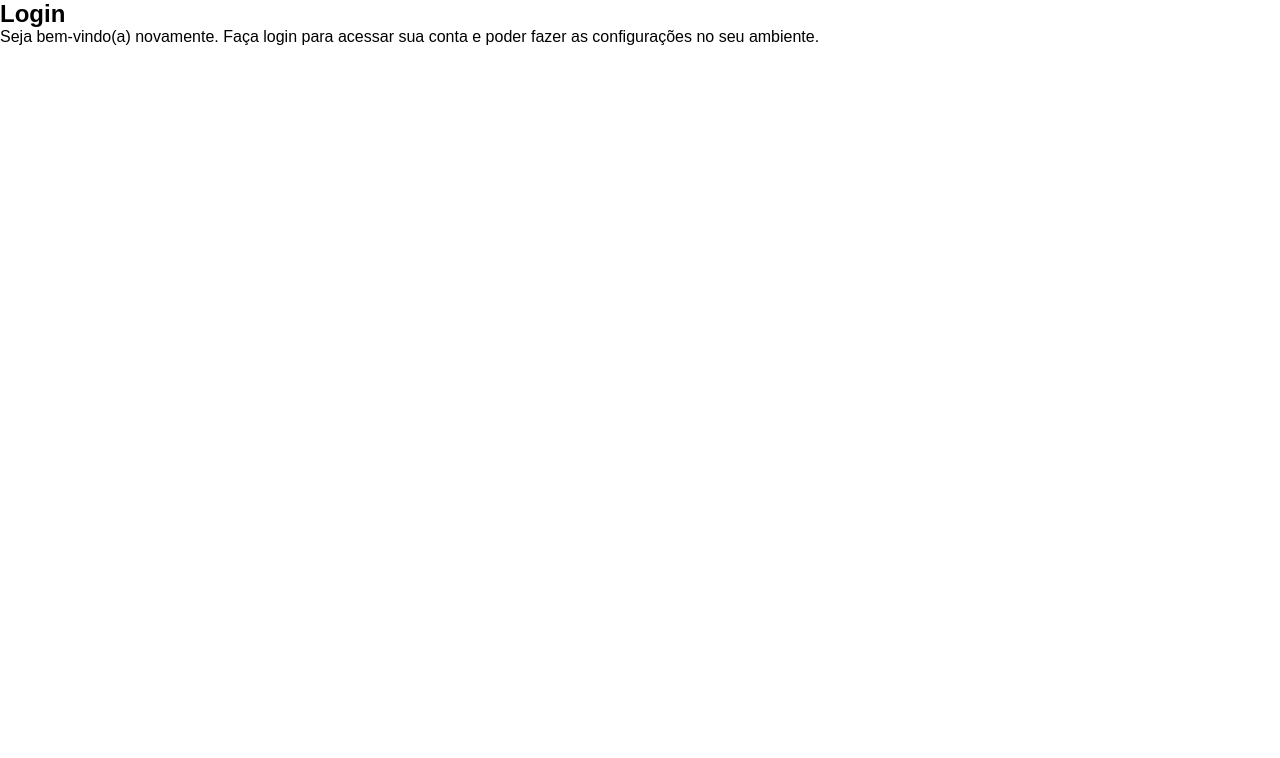
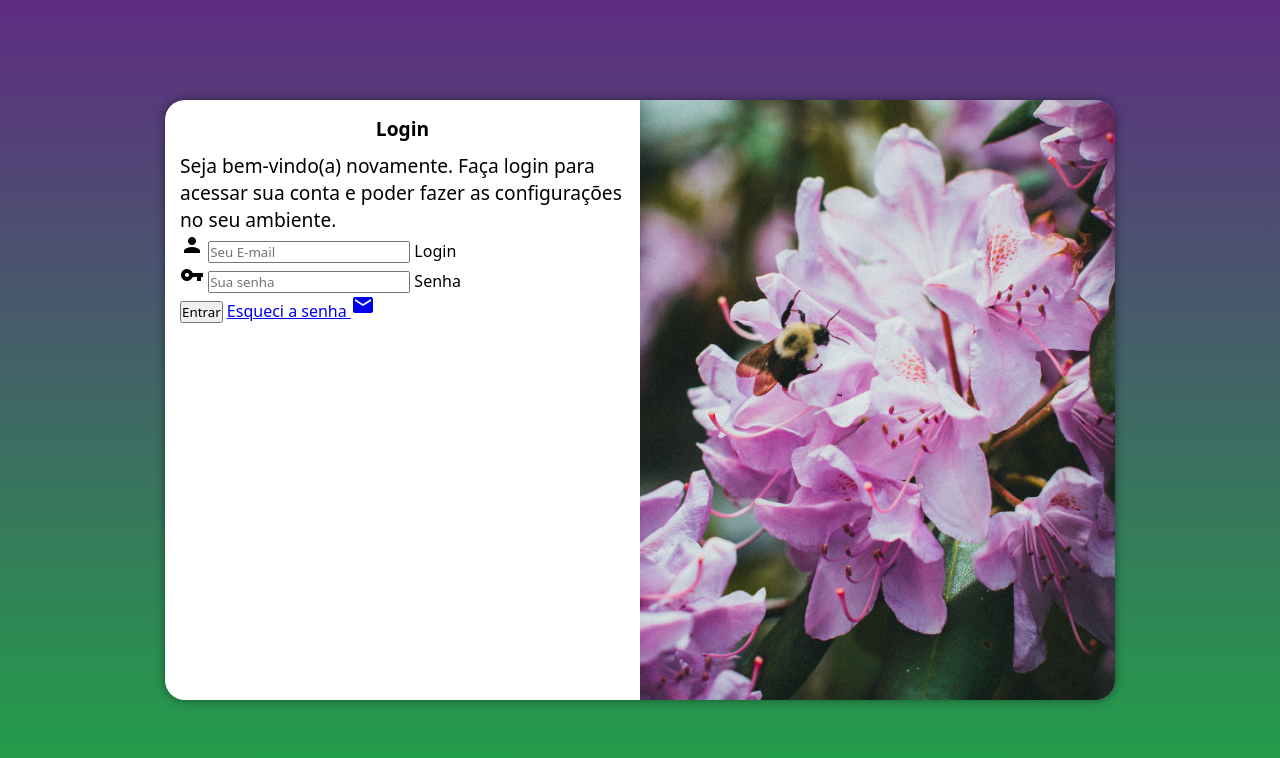
Before and after one commit to RyanVitorr/projeto-login, a plain HTML site: page index.html in a window 1280 px wide. Drawn offline with Linux system fonts and the light colour scheme.

Commit message:
atualizei o novo projeto

```diff
--- /dev/null
+++ b/estilos/mediaquery.css
@@ -0,0 +1,58 @@
+@charset "UTF-8";
+
+@media screen and (min-width: 768px) and (max-width: 992px){
+
+   body {
+    background-image: linear-gradient(to top, #20a347, #5f2c82);
+   }
+
+
+    section#login {
+        width: 90vw;
+    }
+
+    section#login > div#imagem {
+        float: left;
+        width: 40%;
+        height: 100%;
+    }
+
+    section#login > div#formulario {
+     float: right;
+     width: 60%;
+     height: 100%;
+    }
+
+}
+
+@media screen and (min-width: 992px) {
+
+    body {
+        background-image: linear-gradient(to top, #20a347, #5f2c82);
+    }
+
+
+    section#login {
+        width: 950px;
+    }
+
+    section#login > div#imagem {
+        float: right;
+        width: 50%;
+        height: 100%;
+    }
+
+    section#login > div#formulario {
+     float: left;
+     width: 50%;
+     height: 100%;
+    }
+
+    div#formulario > H1 {
+        font-size: 1.2em;
+    }
+
+    div#formulario > p {
+        font-size: 1.2em;
+    }
+}
--- a/estilos/style.css
+++ b/estilos/style.css
@@ -1,7 +1,68 @@
 @charset "UTF-8";
 
+/* Mobile First*/
+
+/* Paletas de cores
+   verde: #20a347
+    lilas: #5f2c82
+    amarelo
+
+*/
+
 * {
-    font-family: Arial, Helvetica, sans-serif;
+    font-family: system-ui, -apple-system, BlinkMacSystemFont, 'Segoe UI', Roboto, Oxygen, Ubuntu, Cantarell, 'Open Sans', 'Helvetica Neue', sans-serif;
+
     padding: 0;
     margin: 0;
+
+    box-sizing: border-box;
 }
+
+body, html {
+    background-color: #5f2c82;
+    height: 100vh;
+    width: 100vw;
+}
+
+main {
+    position: relative;
+    height: 100vh;
+    width: 100vw;
+}
+
+section#login {
+    background-color: white;
+
+    position: absolute;
+    top: 50%;
+    left: 50%;
+    transform: translate(-50%, -50%);
+    overflow: hidden;
+
+    width: 350px;
+    height: 600px;
+    border-radius: 20px;
+    box-shadow: 0px 0px 10px rgba(0, 0, 0, 0.450);
+
+    transition: width 0.3s, height 0.3s;
+    transition-timing-function: ease;
+}
+
+section#login > div#imagem {
+    display: block;
+    background: #5f2c82 url(../img/pexels-jonathan-cooper-12708909.jpg);
+    background-size: cover;
+    background-position: center ;
+    height: 200px;
+
+}
+
+section#login > div#formulario {
+    padding: 15px;
+    display: block;
+}
+
+div#formulario > h1{
+    text-align: center;
+    margin-bottom: 10px;
+}
--- a/index.html
+++ b/index.html
@@ -4,6 +4,8 @@
     <meta charset="UTF-8">
     <meta name="viewport" content="width=device-width, initial-scale=1.0">
     <link rel="stylesheet" href="estilos/style.css">
+    <link rel="stylesheet" href="estilos/mediaquery.css">
+    <link href="https://fonts.googleapis.com/icon?family=Material+Icons" rel="stylesheet">
     <title>Login</title>
 </head>
 <body>
@@ -18,7 +20,25 @@
                 <p>Seja bem-vindo(a) novamente. Faça login para acessar sua conta e poder fazer as configurações no seu ambiente.</p>
 
                 <form action="login.php" method="post" autocomplete="on">
+                    <div class="campo">
+                        <span class="material-icons">person</span>
 
+                        <input type="email" name="login" id="ilogin" placeholder="Seu E-mail" autocomplete="email" required>
+
+                        <label for="ilogin">Login</label>
+                    </div>
+                    <div class="campo">
+                        <span class="material-icons">vpn_key</span>
+
+                        <input type="password" name="senha" id="isenha" placeholder="Sua senha" autocomplete="current-password" required min="8" max="20">
+
+                        <label for="isenha">Senha</label>
+                    </div>
+
+                    <input type="submit" value="Entrar">
+                    <a href="esqueci.html">
+                        Esqueci a senha <i class="material-icons">mail</i>
+                    </a>
                 </form>
             </div>
         </section>
```
